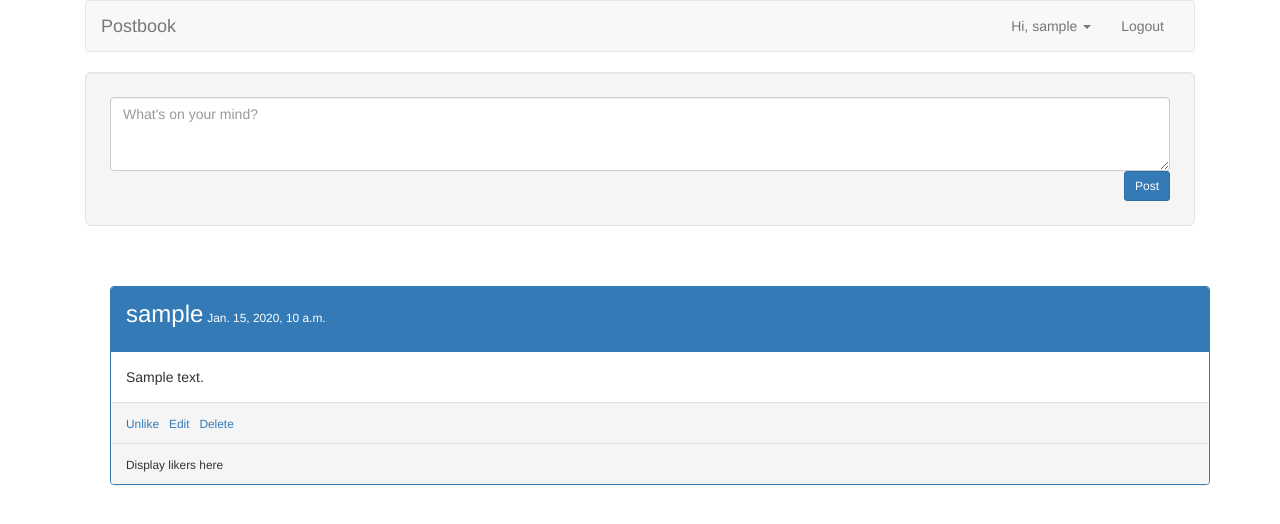
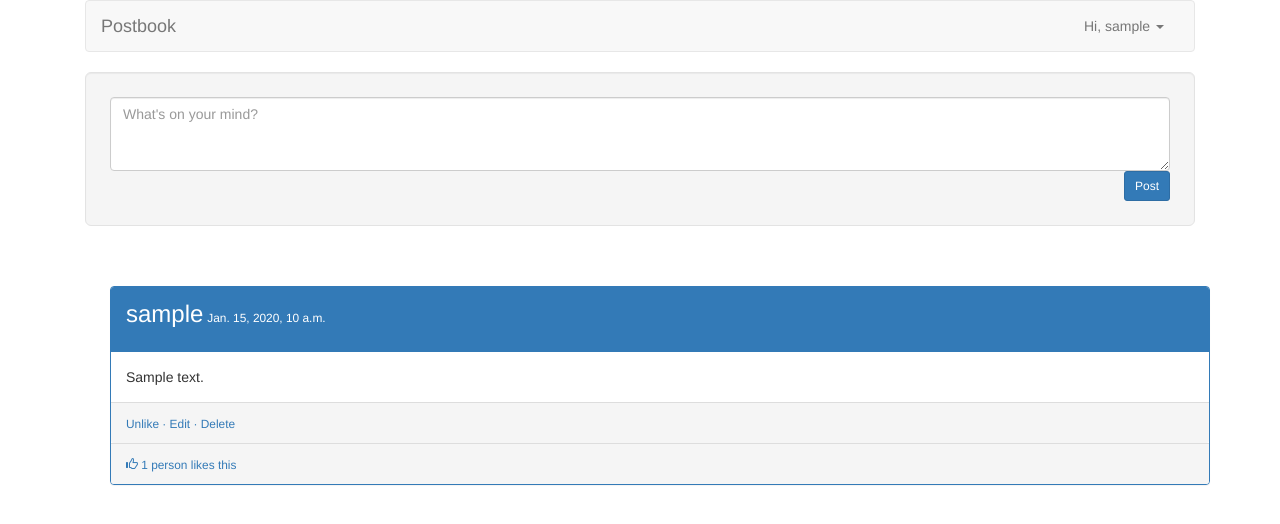
Before and after one commit to vincentmontesclaros/FacebookWall, a Django app: template FacebookWall/src/FacebookWall/templates/feed.html in a window 1280 px wide. Shown: the top 524 px of the page. Run offline with Django 3.2, Linux system fonts and the light colour scheme; a user stored in the database is signed in; tables that the repository leaves empty hold one stand-in row (values such as "Sample post"); the template is opened without the code that fills it: values that come from a table or form of the project are taken from there, most other values are stand-ins (such as "Sample title", 1, 10 or a date in 2020); parts of the project's set-up code (start-up, migrations or seed data) failed here and were passed over; some libraries are stand-ins or nearby versions.

Commit message:
Fixed - Modal now correctly displays the users who like a particular post.

```diff
--- a/FacebookWall/src/FacebookWall/posts/urls.py
+++ b/FacebookWall/src/FacebookWall/posts/urls.py
@@ -10,9 +10,10 @@ urlpatterns = patterns('',
                            name='index'),
                        url(r'^login/$', 'django.contrib.auth.views.login', {
                             'template_name': 'login.html'}, name='login'),
-                       url(r'^logout/$', login_required(views.LogoutView.as_view()), name='logout'),
+                       url(r'^logout/$', login_required(
+                           views.LogoutView.as_view()), name='logout'),
                        url(r'^feed/$', login_required(
-                                      views.PostsView.as_view()), name='feed'),
+                           views.PostsView.as_view()), name='feed'),
                        url(r'^register/$', 'posts.views.register_user'),
                        url(r'^register_success/$',
                            'posts.views.register_success'),
--- a/FacebookWall/src/FacebookWall/posts/views.py
+++ b/FacebookWall/src/FacebookWall/posts/views.py
@@ -52,7 +52,6 @@ class CreatePostView(TemplateView):
                 content=request.POST['content'],
                 author=request.user
             )
-        latest_post_list = Post.objects.order_by('-pub_date')[:10]
         return redirect(reverse('posts:feed'))
 
 
@@ -68,7 +67,6 @@ class RemovePostView(TemplateView):
     def get(self, request, post_id):
         post = get_object_or_404(Post, pk=post_id)
         post.delete()
-        latest_post_list = Post.objects.order_by('-pub_date')[:10]
         return redirect(reverse('posts:feed'))
 
 
--- a/FacebookWall/src/FacebookWall/templates/base.html
+++ b/FacebookWall/src/FacebookWall/templates/base.html
@@ -18,12 +18,12 @@
 
 	</head>
 	<body class="{% block bodyclass %}{% endblock %}">
-	<script src="{{ STATIC_URL }} js/jquery-2.1.3.js"></script>
-	<script src="{{ STATIC_URL }} bootstrap/js/bootstrap.min.js"></script>
 	  <div class="container">
 	    {% block content %}
 		{% endblock %}
 	    <footer></footer>
 	  </div>
+	<script src="{{ STATIC_URL }}js/jquery-2.1.3.js"></script>
+	<script src="{{ STATIC_URL }}bootstrap/js/bootstrap.min.js"></script>
 	</body>
 </html>
--- a/FacebookWall/src/FacebookWall/templates/feed.html
+++ b/FacebookWall/src/FacebookWall/templates/feed.html
@@ -18,19 +18,13 @@
 
 		    <!-- Collect the nav links, forms, and other content for toggling -->
 		    <div class="collapse navbar-collapse" id="bs-example-navbar-collapse-1">
-		      <!-- <ul class="nav navbar-nav">
-		        <li class="active"><a href="#"> Feed <span class="sr-only">(current)</span></a></li>
-		        <li><a href="/wall/">Wall</a></li>
-	          </ul> -->
 			    <ul class="nav navbar-nav navbar-right">
 			        <li class="dropdown">
 			          <a href="#" class="dropdown-toggle" data-toggle="dropdown" role="button" aria-expanded="false">Hi, {{ user }} <span class="caret"></span></a>
 			          <ul class="dropdown-menu" role="menu">
-			            <li class="divider"></li>
-			            <li><a href="{% url 'posts:logout'">Logout</a></li>
+			            <li><a href="{% url 'posts:logout' %}">Logout</a></li>
 			          </ul>
 			        </li>
-			        <li><a href="/logout/">Logout</a></li>
 		  		</ul>
 	      	</div>
 	  	  </div>
@@ -69,12 +63,12 @@
 			    		{% else %}
 			    		Unlike
 			    		{% endif %}
-			    		</a>&nbsp;
+			    		</a>
 			    		{% if post.author == user %}
-			    		<a href="{% url 'posts:edit' post.id %}">Edit
+			    		<a href="{% url 'posts:edit' post.id %}">· Edit
 			    		<!-- <span class="glyphicon glyphicon-remove" aria-hidden="true" data-toggle="tooltip" data-placement="bottom" title="Delete Post"></span> -->
-			    		</a>&nbsp;
-			    		<a href="{% url 'posts:delete' post.id %}">Delete
+			    		</a>
+			    		<a href="{% url 'posts:delete' post.id %}">· Delete
 			    		<!-- <span class="glyphicon glyphicon-pencil" aria-hidden="true" data-toggle="tooltip" data-placement="bottom" title="Edit Post"></span> -->
 			    		</a>
 			    		{% endif %}
@@ -83,11 +77,41 @@
 			    	<div class="panel-footer">
 			    		<small>
 			    		{% if post.likers.count > 0 %}
-			    		Display likers here
+			    		<a href="" data-toggle="modal" data-target="#likersModal{{post.id}}">
+			    		<span class="glyphicon glyphicon-thumbs-up" aria-hidden="true" data-toggle="tooltip" data-placement="bottom" title="Like"></span>
+			    			{{ post.likers.count }}
+			    			{% if post.likers.count == 1 %}
+			    			 person likes
+			    			 {% else %}
+			    			 people like
+			    			 {% endif %}
+			    			 this
+			     	 	</a>
+			    		</small>
+			    		<div class="modal fade" id="likersModal{{post.id}}" tabindex="-1" role="dialog" aria-labelledby="myModalLabel" aria-hidden="true">
+			    			<div class="modal-dialog">
+			    				<div class="modal-content">
+				    				<div class="modal-header">
+								        <button type="button" class="close" data-dismiss="modal" aria-label="Close"><span aria-hidden="true">&times;</span></button>
+								        <h4 class="modal-title" id="myModalLabel">People Who Like This</h4>
+							      	</div>
+			    					<div class="modal-body">
+			    					<ul>
+			    					{{ likers.count }}
+			    					{% for liker in post.likers.all %}
+			    					<li>{{liker.username}}</li>
+			    					{% endfor %}
+			    					</ul>
+						     	 	</div>
+			    					<div class="modal-footer">
+							        	<button type="button" class="btn btn-default" data-dismiss="modal">Close</button>
+							     	 </div>
+					     	 	</div>
+				     	 	</div>
+			     	 	</div>
 			    		{% else %}
-			    		Be the first to like this!
+			    		Be the first to like this.
 			    		{% endif %}
-			    		</small>
 			    	</div>
 			    </div>
 			  {% endfor %}
@@ -97,5 +121,4 @@
 {% else %}
     <p> No posts are available.</p>
 {% endif %}
-
 {% endblock %}
```
